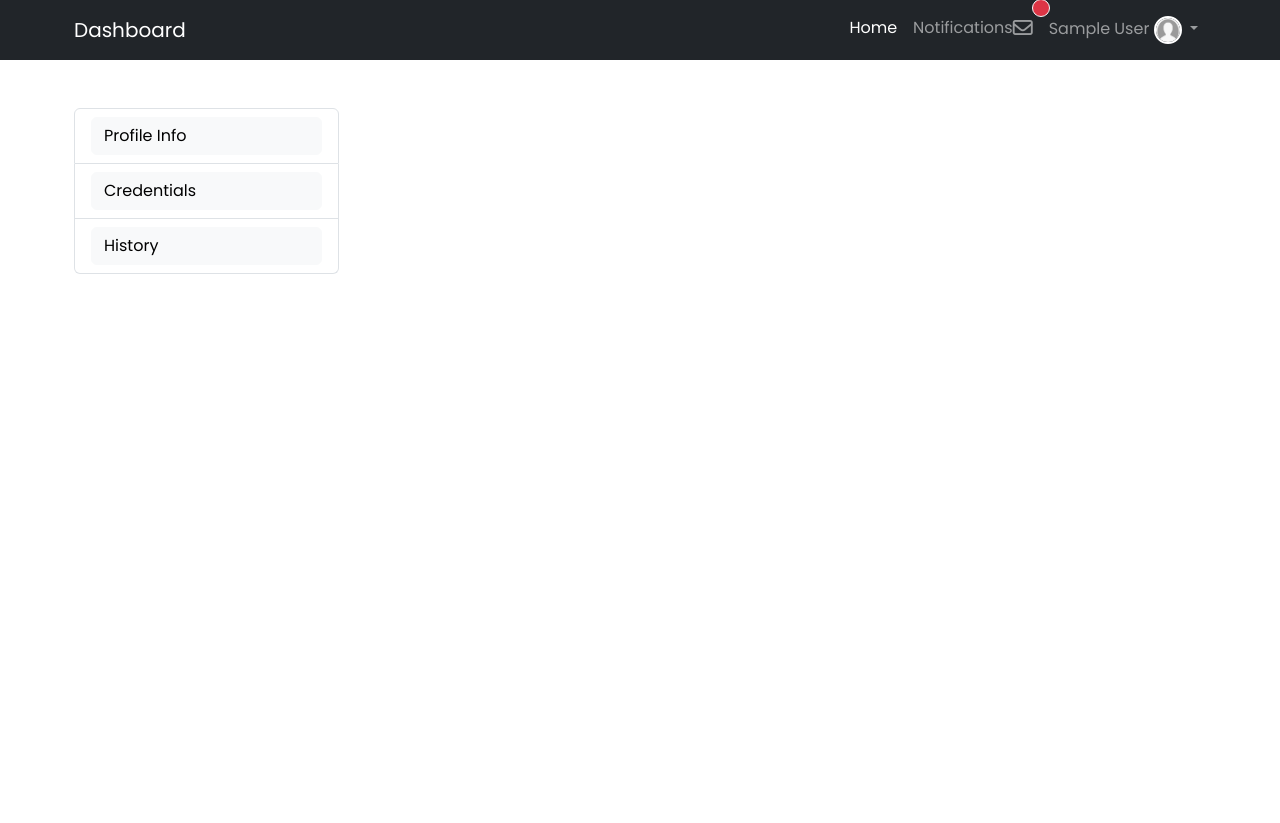
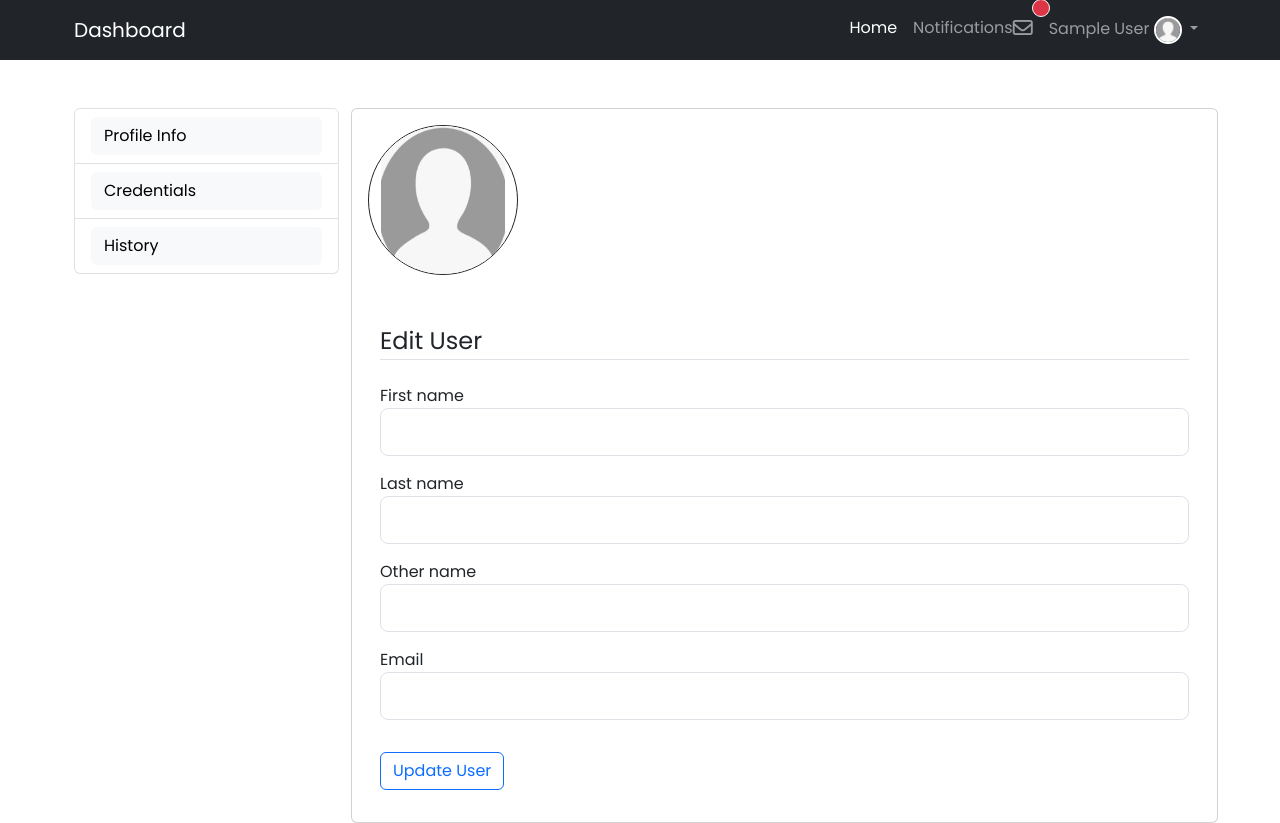
Before and after one commit to AbdulRaufAl-hassan101010/Handoff, a Flask app: page /dashboard/profile in a window 1280 px wide. Before the commit the page ends 274 px from the top, so only its background shows below. Run offline with Flask 3, Linux system fonts and the light colour scheme; the visitor is signed in with stand-in values (Sample User, id 1).

Commit message:
created profile page layout

```diff
--- a/handoffmls/routes.py
+++ b/handoffmls/routes.py
@@ -217,4 +217,10 @@ def create_handoff():
 @app.route("/dashboard/profile")
 @authentication_required
 def profile():
-    return render_template("dashboard/profile.html")
+    if session.get('user_id'):
+        form = AddUserForm()
+        form.submit.label.text = 'Update User'
+    else:
+        form = RegistrationForm()
+        form.submit.label.text = 'Update Lab'
+    return render_template("dashboard/profile.html", form=form)
--- a/handoffmls/static/css/styles.css
+++ b/handoffmls/static/css/styles.css
@@ -20,6 +20,11 @@ h6 {
   height: 120px;
   /* background-color: #f4f4f4; */
   border-radius: 50%;
+}
+
+.rounded {
+  border-radius: 50%;
+  overflow: hidden;
 }
 
 img {
@@ -85,6 +90,13 @@ nav #profile-img {
   border-bottom: 1px solid #f4f4f4;
 }
 
+.profile-img {
+  width: 150px;
+  height: 150px;
+  border-radius: 50%;
+  overflow: hidden;
+}
+
 @media (max-width: 1140px) {
   .container {
     padding: 0;
--- a/handoffmls/templates/dashboard/profile.html
+++ b/handoffmls/templates/dashboard/profile.html
@@ -31,9 +31,128 @@
       </ul>
     </div>
     <div class="col-md-8 col-lg-9 mx-0">
-      <div class="row">
-        {% for handoff in handoffs %} {% include 'dashboard/handoff_item.html'
-        %} {% endfor %}
+      <div class="row card p-3">
+        <div class="profile-img border border-dark mb-5">
+          <img src="/static/imgs/profile.png" alt="" />
+        </div>
+        {% if session.get('user_id') %}
+        <form method="POST" action="">
+          {{ form.hidden_tag() }}
+          <fieldset class="form-group mb-3">
+            <legend class="border-bottom mb-4">Edit User</legend>
+            <div class="form-group mb-3">
+              {{ form.first_name.label(class="form-control-label") }} {% if
+              form.first_name.errors %} {{ form.first_name(class="form-control
+              form-control-lg is-invalid") }}
+              <div class="invalid-feedback">
+                {% for error in form.first_name.errors %}
+                <span>{{ error }}</span>
+                {% endfor %}
+              </div>
+              {% else %} {{ form.first_name(class="form-control
+              form-control-lg") }} {% endif %}
+            </div>
+            <div class="form-group mb-3">
+              {{ form.last_name.label(class="form-control-label") }} {% if
+              form.last_name.errors %} {{ form.last_name(class="form-control
+              form-control-lg is-invalid") }}
+              <div class="invalid-feedback">
+                {% for error in form.last_name.errors %}
+                <span>{{ error }}</span>
+                {% endfor %}
+              </div>
+              {% else %} {{ form.last_name(class="form-control form-control-lg")
+              }} {% endif %}
+            </div>
+            <div class="form-group mb-3">
+              {{ form.other_name.label(class="form-control-label") }} {% if
+              form.other_name.errors %} {{ form.other_name(class="form-control
+              form-control-lg is-invalid") }}
+              <div class="invalid-feedback">
+                {% for error in form.other_name.errors %}
+                <span>{{ error }}</span>
+                {% endfor %}
+              </div>
+              {% else %} {{ form.other_name(class="form-control
+              form-control-lg") }} {% endif %}
+            </div>
+            <div class="form-group mb-3">
+              {{ form.email.label(class="form-control-label") }} {% if
+              form.email.errors %} {{ form.email(class="form-control
+              form-control-lg is-invalid") }}
+              <div class="invalid-feedback">
+                {% for error in form.email.errors %}
+                <span>{{ error }}</span>
+                {% endfor %}
+              </div>
+              {% else %} {{ form.email(class="form-control form-control-lg") }}
+              {% endif %}
+            </div>
+          </fieldset>
+          <div class="form-group mb-3">
+            {{ form.submit(class="btn btn-outline-primary") }}
+          </div>
+        </form>
+        {% else %}
+        <form method="POST" action="">
+          {{ form.hidden_tag() }}
+          <fieldset class="form-group mb-3">
+            <legend class="border-bottom mb-4">Edit Lab</legend>
+            <div class="form-group mb-3">
+              {{ form.name.label(class="form-control-label") }} {% if
+              form.name.errors %} {{ form.name(class="form-control
+              form-control-lg is-invalid") }}
+              <div class="invalid-feedback">
+                {% for error in form.name.errors %}
+                <span>{{ error }}</span>
+                {% endfor %}
+              </div>
+              {% else %} {{ form.name(class="form-control form-control-lg") }}
+              {% endif %}
+            </div>
+            <div class="form-group mb-3">
+              {{ form.email.label(class="form-control-label") }} {% if
+              form.email.errors %} {{ form.email(class="form-control
+              form-control-lg is-invalid") }}
+              <div class="invalid-feedback">
+                {% for error in form.email.errors %}
+                <span>{{ error }}</span>
+                {% endfor %}
+              </div>
+              {% else %} {{ form.email(class="form-control form-control-lg") }}
+              {% endif %}
+            </div>
+            <div class="form-group mb-3">
+              {{ form.password.label(class="form-control-label") }} {% if
+              form.password.errors %} {{ form.password(class="form-control
+              form-control-lg is-invalid") }}
+              <div class="invalid-feedback">
+                {% for error in form.password.errors %}
+                <span>{{ error }}</span>
+                {% endfor %}
+              </div>
+              {% else %} {{ form.password(class="form-control form-control-lg")
+              }} {% endif %}
+            </div>
+            <div class="form-group mb-3">
+              {{ form.confirm_password.label(class="form-control-label") }} {%
+              if form.confirm_password.errors %} {{
+              form.confirm_password(class="form-control form-control-lg
+              is-invalid") }}
+              <div class="invalid-feedback">
+                {% for error in form.confirm_password.errors %}
+                <span>{{ error }}</span>
+                {% endfor %}
+              </div>
+              {% else %} {{ form.confirm_password(class="form-control
+              form-control-lg") }} {% endif %}
+            </div>
+          </fieldset>
+          <div class="form-group mb-3">
+            {{ form.submit(class="btn btn-outline-primary") }}
+          </div>
+        </form>
+        {% endif %}
       </div>
     </div>
   </div>
```
Also changed, not shown: handoffmls/static/imgs/profile.png.
